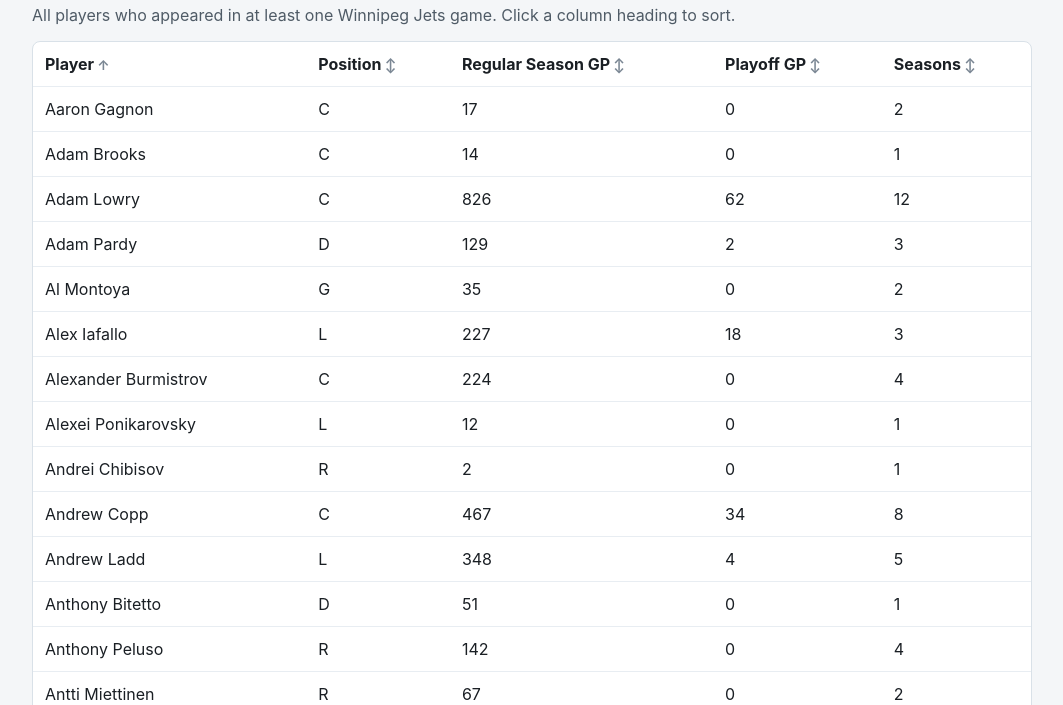
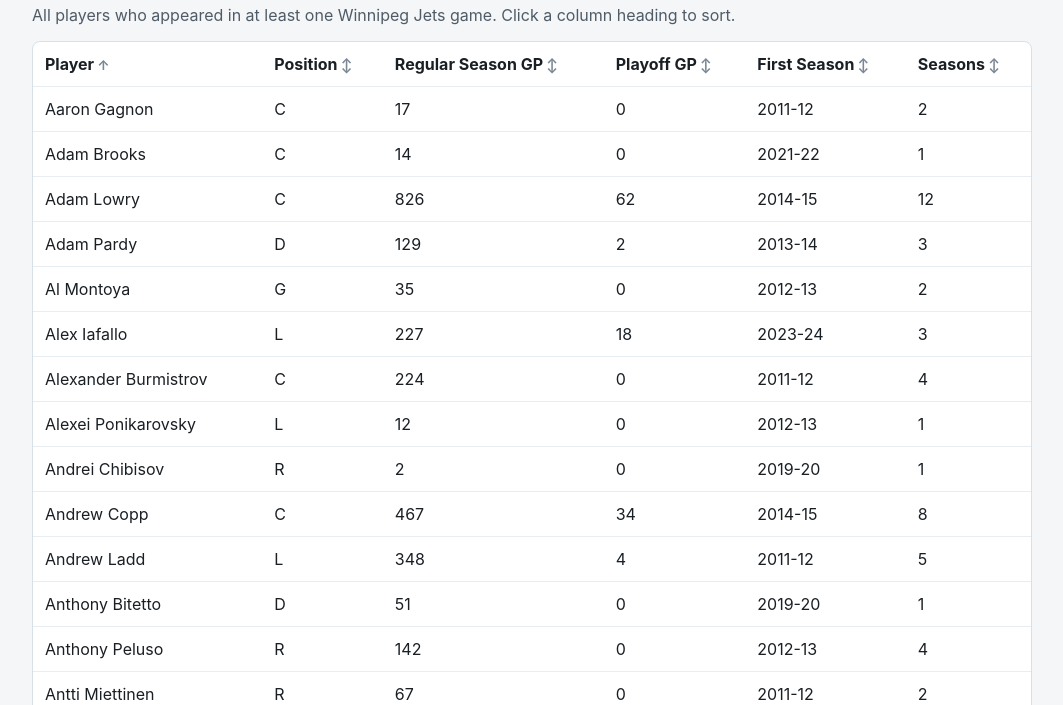
Before and after one commit to coryallegory/wpgjets-players, a plain HTML site: page index.html in a window 1280 px wide. Shown: the part 95-800 px from the top of the page, without its empty margins (108-1171 px from the left). Drawn offline with Linux system fonts and the light colour scheme.

Commit message:
Add first Jets season column to players table

```diff
--- a/app.js
+++ b/app.js
@@ -32,6 +32,7 @@
       <td>${player.position}</td>
       <td>${player.gamesPlayedRegularSeason}</td>
       <td>${player.gamesPlayedPlayoffs}</td>
+      <td>${player.firstSeasonLabel}</td>
       <td>${player.totalSeasons}</td>
     `;
     tableBody.appendChild(row);
@@ -63,6 +64,20 @@
   });
 });
 
+function formatSeasonLabel(season) {
+  const startYear = Math.floor(season / 10000);
+  const endYear = startYear + 1;
+  return `${startYear}-${String(endYear).slice(-2)}`;
+}
+
+function findFirstSeason(seasons) {
+  return seasons.reduce(
+    (earliestSeason, currentSeason) =>
+      currentSeason.season < earliestSeason ? currentSeason.season : earliestSeason,
+    seasons[0].season,
+  );
+}
+
 async function loadPlayers() {
   const response = await fetch('data/wpg_players.json');
 
@@ -71,15 +86,21 @@
   }
 
   const data = await response.json();
-  players = data.map((player) => ({
-    ...player,
-    totalSeasons: player.seasons.length,
-  }));
+  players = data.map((player) => {
+    const firstSeason = findFirstSeason(player.seasons);
+
+    return {
+      ...player,
+      firstSeason,
+      firstSeasonLabel: formatSeasonLabel(firstSeason),
+      totalSeasons: player.seasons.length,
+    };
+  });
 
   updateSortIndicators();
   renderTable();
 }
 
 loadPlayers().catch((error) => {
-  tableBody.innerHTML = `<tr><td colspan="5">${error.message}</td></tr>`;
+  tableBody.innerHTML = `<tr><td colspan="6">${error.message}</td></tr>`;
 });
--- a/index.html
+++ b/index.html
@@ -21,6 +21,7 @@
               <th><button type="button" data-key="position">Position</button></th>
               <th><button type="button" data-key="gamesPlayedRegularSeason">Regular Season GP</button></th>
               <th><button type="button" data-key="gamesPlayedPlayoffs">Playoff GP</button></th>
+              <th><button type="button" data-key="firstSeason">First Season</button></th>
               <th><button type="button" data-key="totalSeasons">Seasons</button></th>
             </tr>
           </thead>
```
